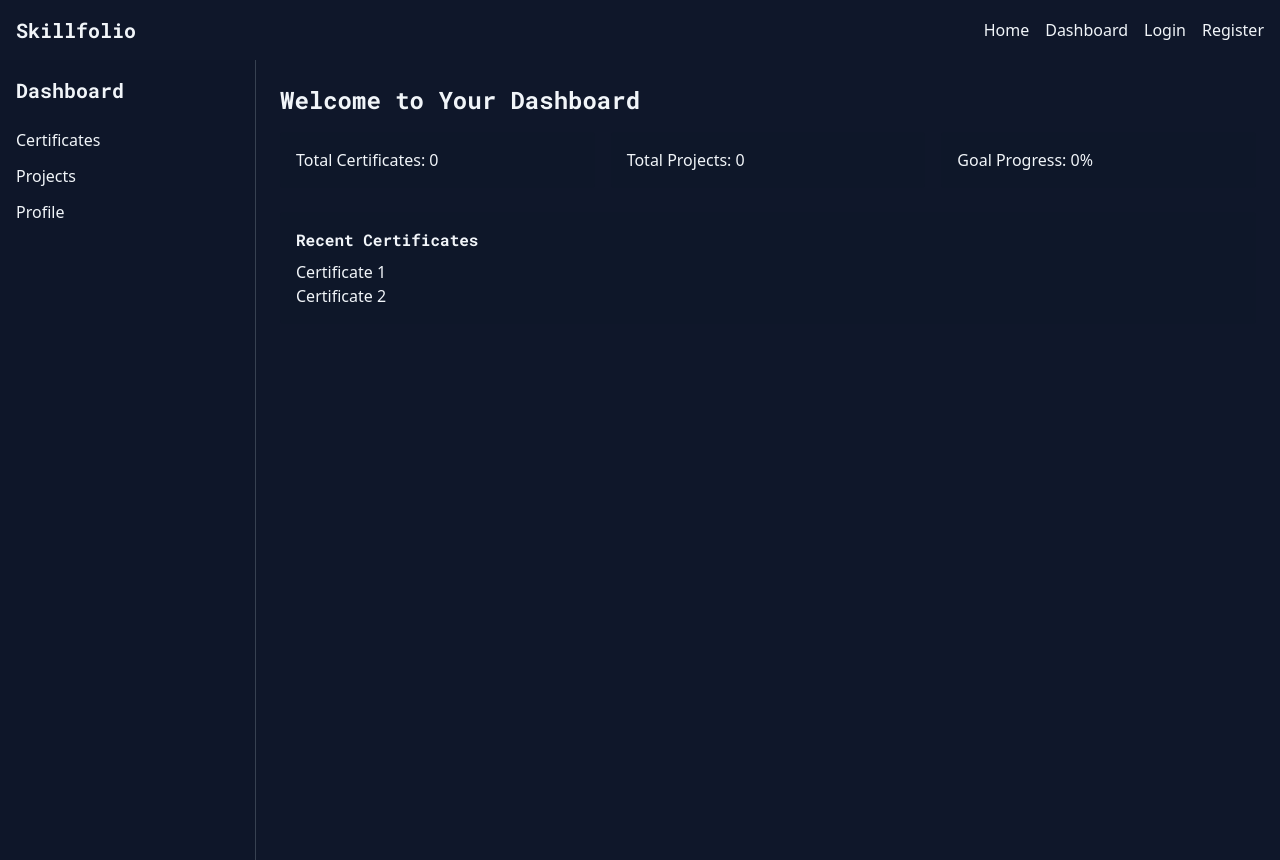
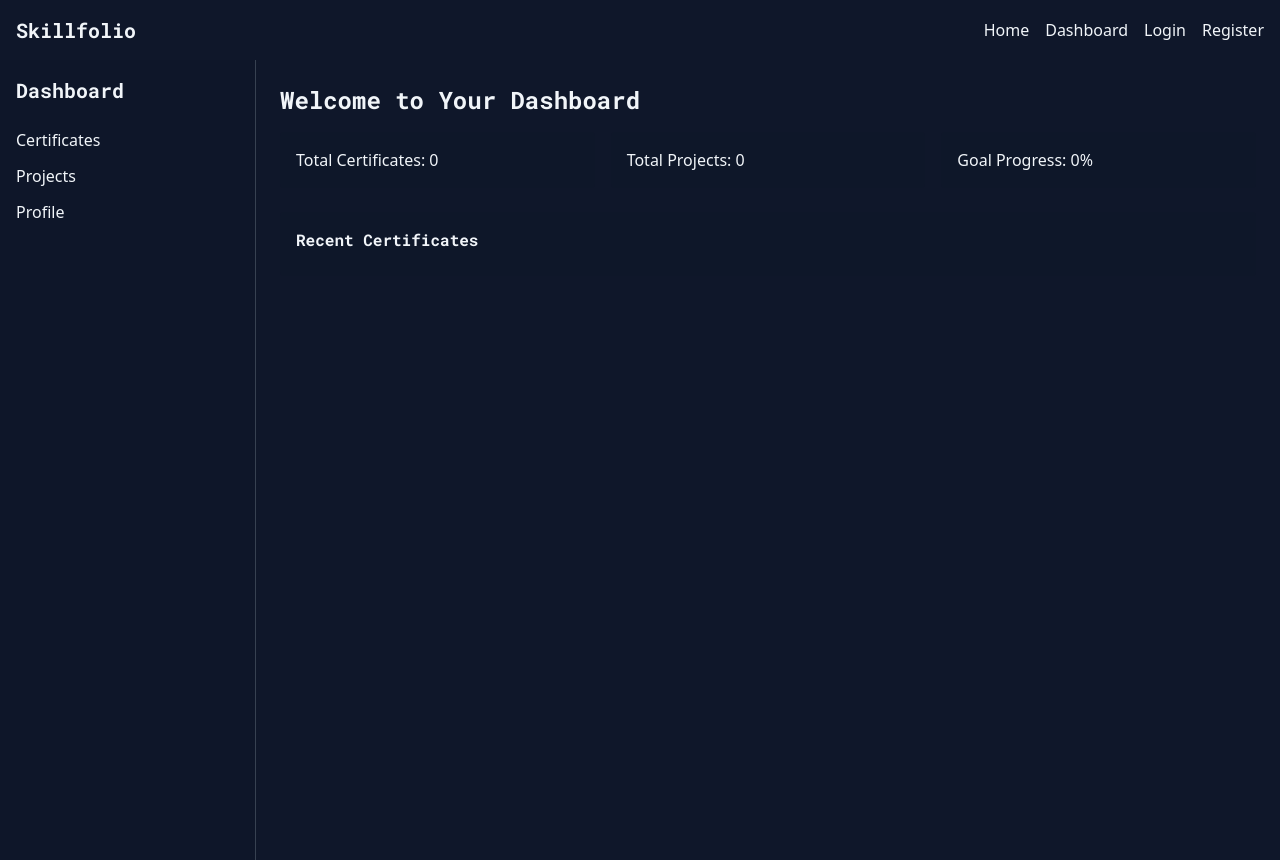
Before and after one commit to AminaAzzmouri/skillfolio-frontend, a React (Vite) app in the folder skillfolio-frontend/: page /dashboard in a window 1280 px wide. Built offline with nearby package versions, Linux system fonts and the light colour scheme.

Commit message:
feat(dashboard): show live counts from store (certificates/projects)

```diff
--- a/skillfolio-frontend/src/pages/Dashboard.jsx
+++ b/skillfolio-frontend/src/pages/Dashboard.jsx
@@ -1,4 +1,11 @@
+import { useAppStore } from "../store/useAppStore";
+
 export default function Dashboard() {
+  const certificates = useAppStore((s) => s.certificates);
+  const projects = useAppStore((s) => s.projects);
+  const goalProgress = 0; // Week 4: compute from backend goals
+
+  // ... render counts using certificates.length / projects.length
   return (
     <div className="flex min-h-screen bg-background text-text">
       {/* Sidebar */}
@@ -16,16 +23,16 @@ export default function Dashboard() {
         <h1 className="text-2xl font-heading mb-4">Welcome to Your Dashboard</h1>
 
         <div className="grid grid-cols-1 md:grid-cols-3 gap-4 mb-6">
-          <div className="bg-background/70 p-4 rounded">Total Certificates: 0</div>
-          <div className="bg-background/70 p-4 rounded">Total Projects: 0</div>
-          <div className="bg-background/70 p-4 rounded">Goal Progress: 0%</div>
+          <div className="bg-background/70 p-4 rounded">Total Certificates: {certificates.length}</div>
+          <div className="bg-background/70 p-4 rounded">Total Projects: {projects.length}</div>
+          <div className="bg-background/70 p-4 rounded">Goal Progress: {goalProgress}%</div>
         </div>
 
         <div className="bg-background/70 p-4 rounded">
           <h2 className="font-heading mb-2">Recent Certificates</h2>
-          <ul>
-            <li>Certificate 1</li>
-            <li>Certificate 2</li>
+          <ul> {certificates.map((c, i) => (
+            <li key={i}>{c.title}</li>
+            ))}
           </ul>
         </div>
       </main>
```
